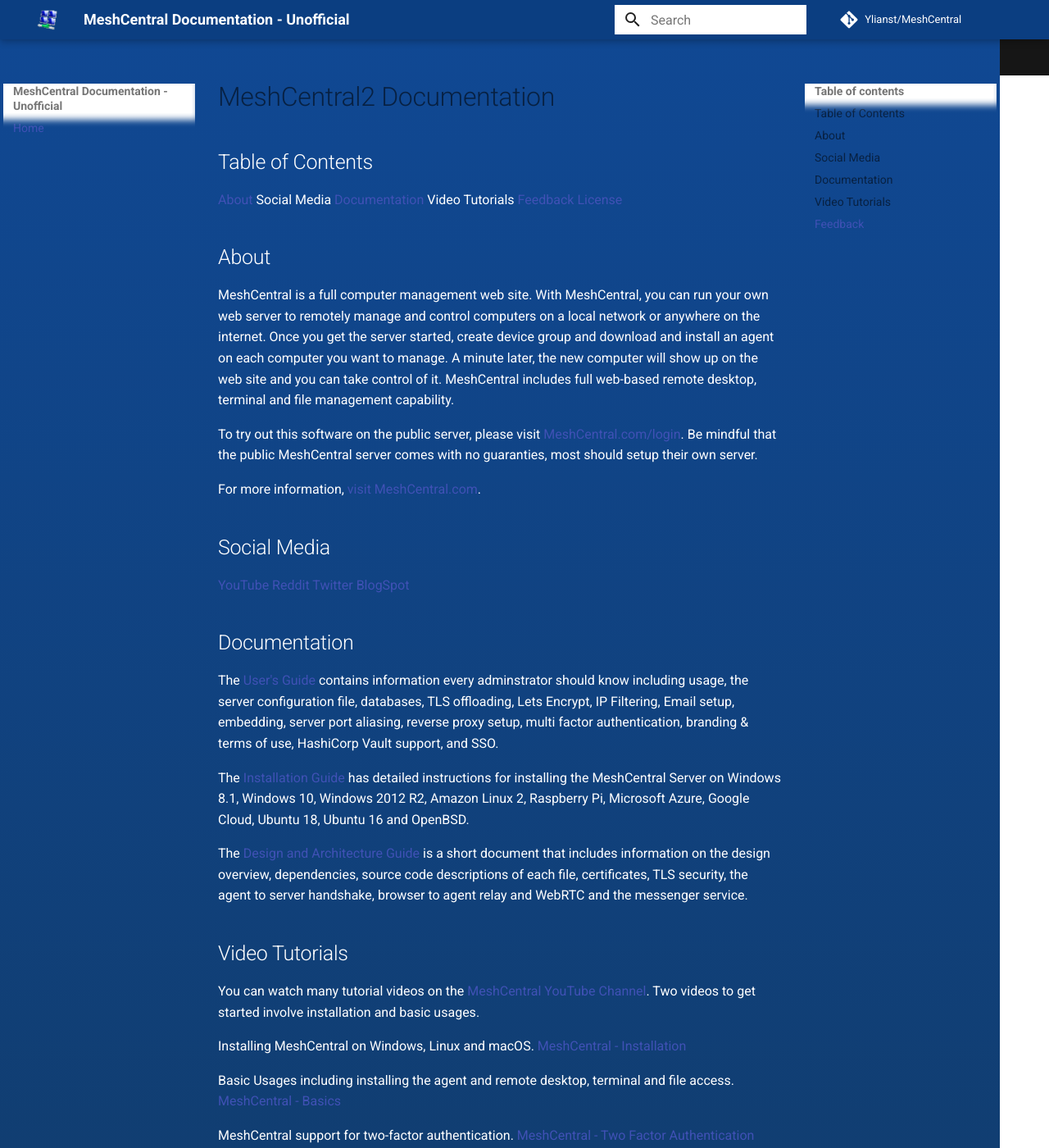
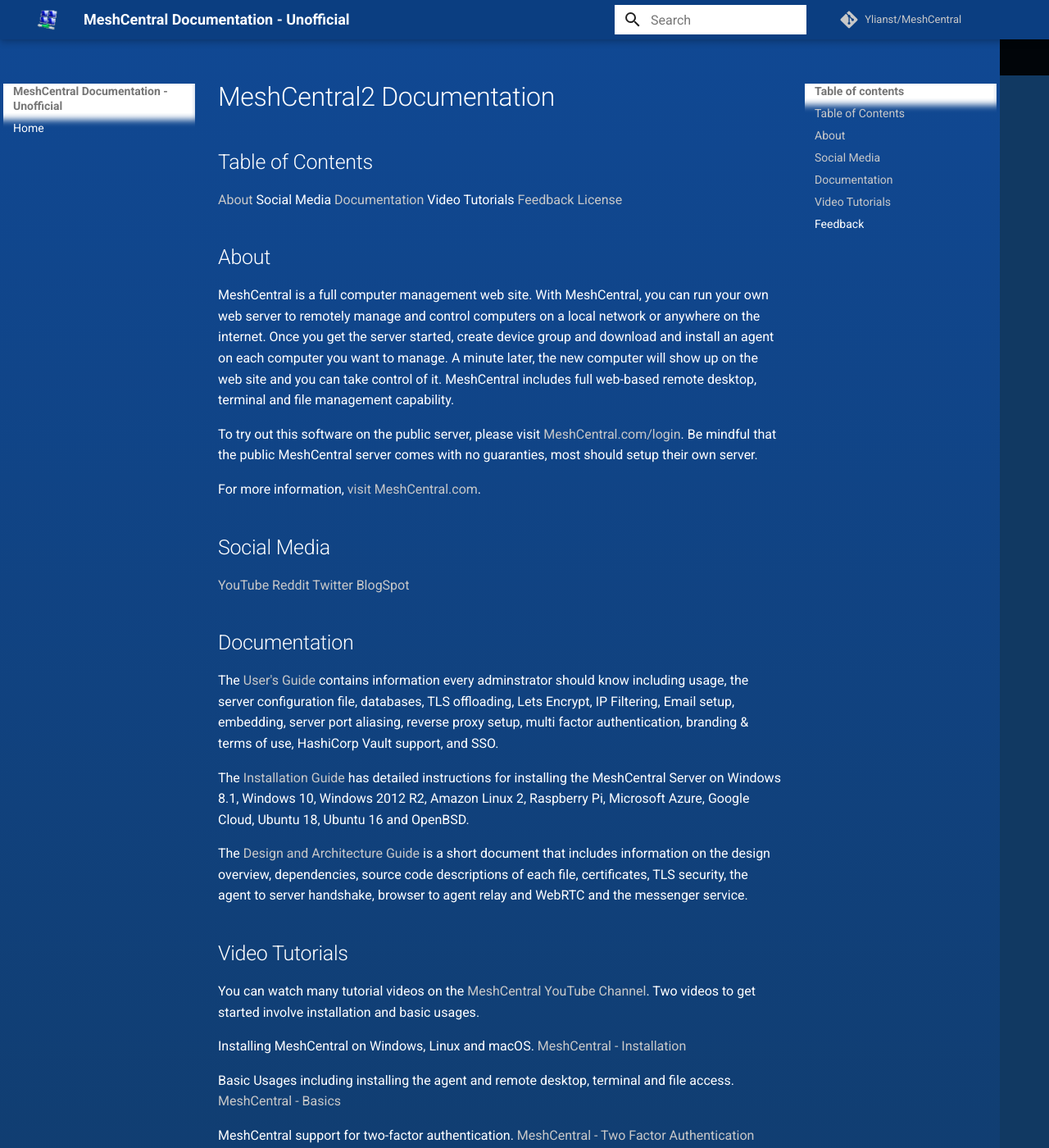
Before and after one commit to silversword411/meshcentraldocs_unofficial, an MkDocs documentation site: the page built from docs/docs/index.md, in a window 1280 px wide and 1400 px high. Shown: the whole window at 82% size. Built offline with MkDocs 1.6.1 and Material for MkDocs 9.7.7, drawn with Linux system fonts in a browser that asks for light colours; comment, search, counter and statistics services are not loaded.

Commit message:
css links and text to white

```diff
--- a/docs/docs/stylesheets/extra.css
+++ b/docs/docs/stylesheets/extra.css
@@ -8,6 +8,33 @@
 .md-search__icon[for=__search]{
     color: initial;
 }
+.md-container {
+    background-color: #113962;
+}
+.md-nav__item .md-nav__link--active {
+    color: white;
+}
+.md-nav__link {
+    color: white;
+}
+.md-typeset a {
+    color: whitesmoke;
+}
+.md-typeset h1 {
+    color: white;
+}
+.md-typeset h2 {
+    color: white;
+}
+.md-typeset h3 {
+    color: white;
+}
+.md-typeset h4 {
+    color: white;
+}
+.md-typeset h5 {
+    color: white;
+}
 .md-main {
     color: white !important;
     background-color: #113962;
@@ -16,3 +43,6 @@
     background-repeat: no-repeat;
     position: absolute;
 }
+a:link {
+    color: #c8c8c8;
+}
```
